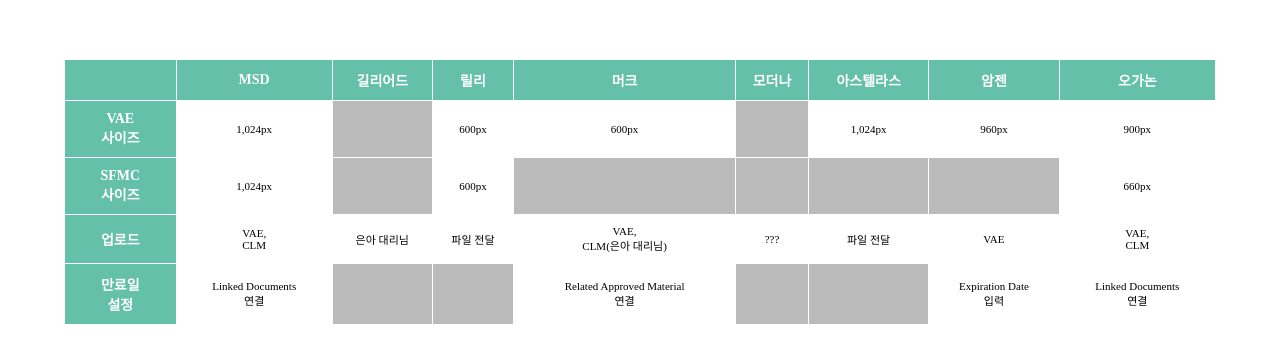
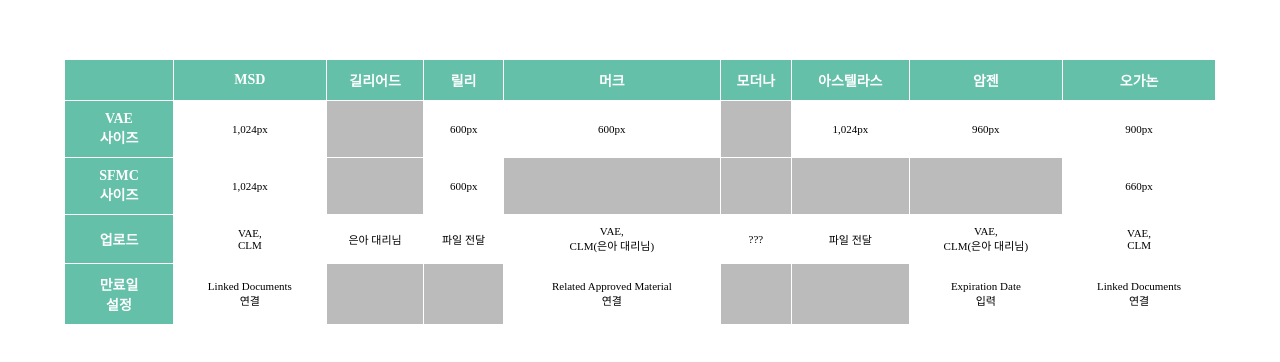
Before and after one commit to ComimBible/tableOfClient, a plain HTML site: page index.html in a window 1280 px wide. Shown: the part 208-570 px from the top of the page. Drawn offline with Linux system fonts and the light colour scheme.

Commit message:
forth commit

```diff
--- a/index.html
+++ b/index.html
@@ -93,7 +93,7 @@
       <td>VAE,<br>CLM(은아 대리님)</td>
       <td>???</td>
       <td>파일 전달</td>
-      <td>VAE</td>
+      <td>VAE,<br>CLM(은아 대리님)</td>
       <td>VAE,<br>CLM</td>
     </tr>
     <tr class="tr5">
```
